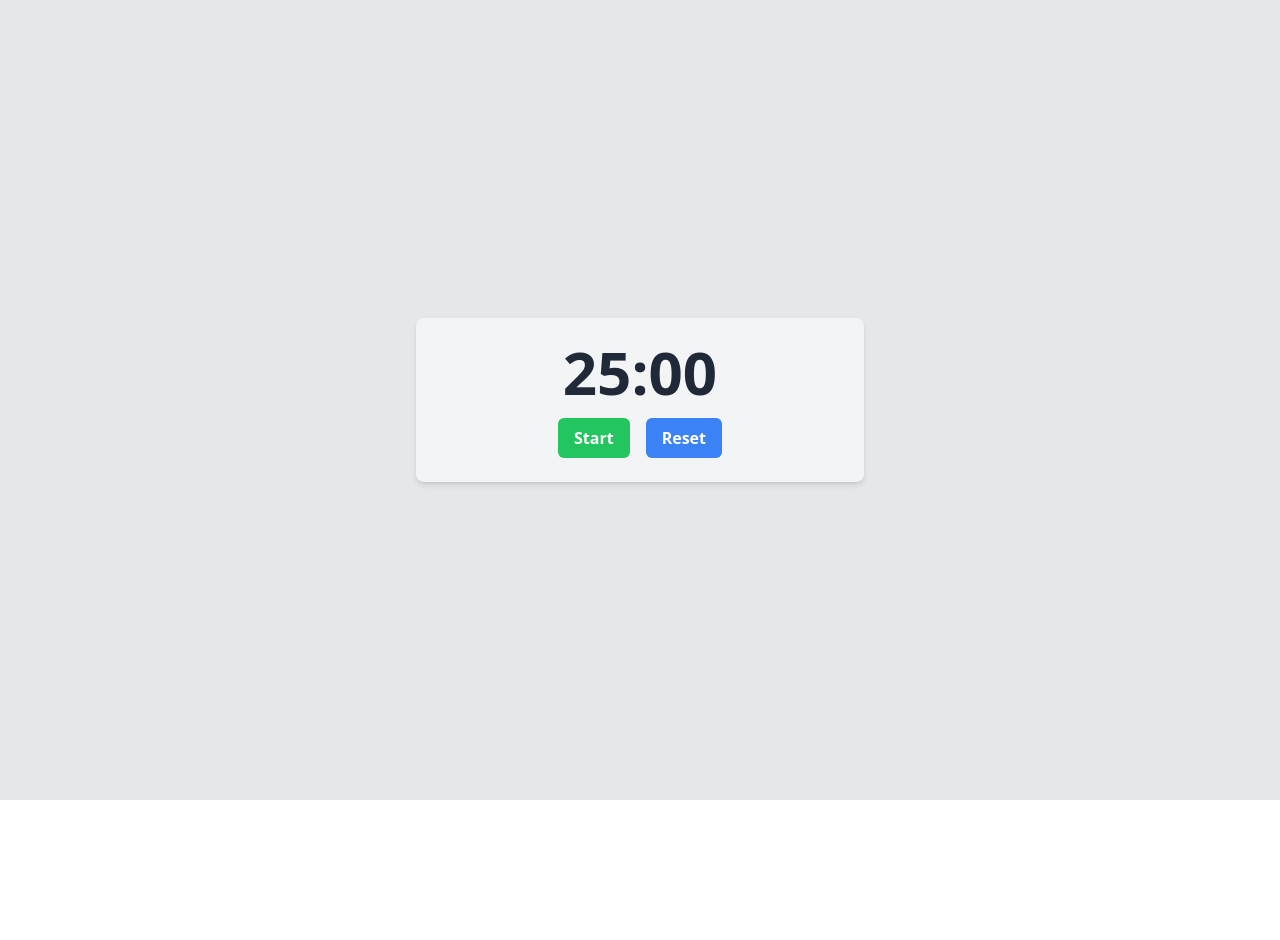
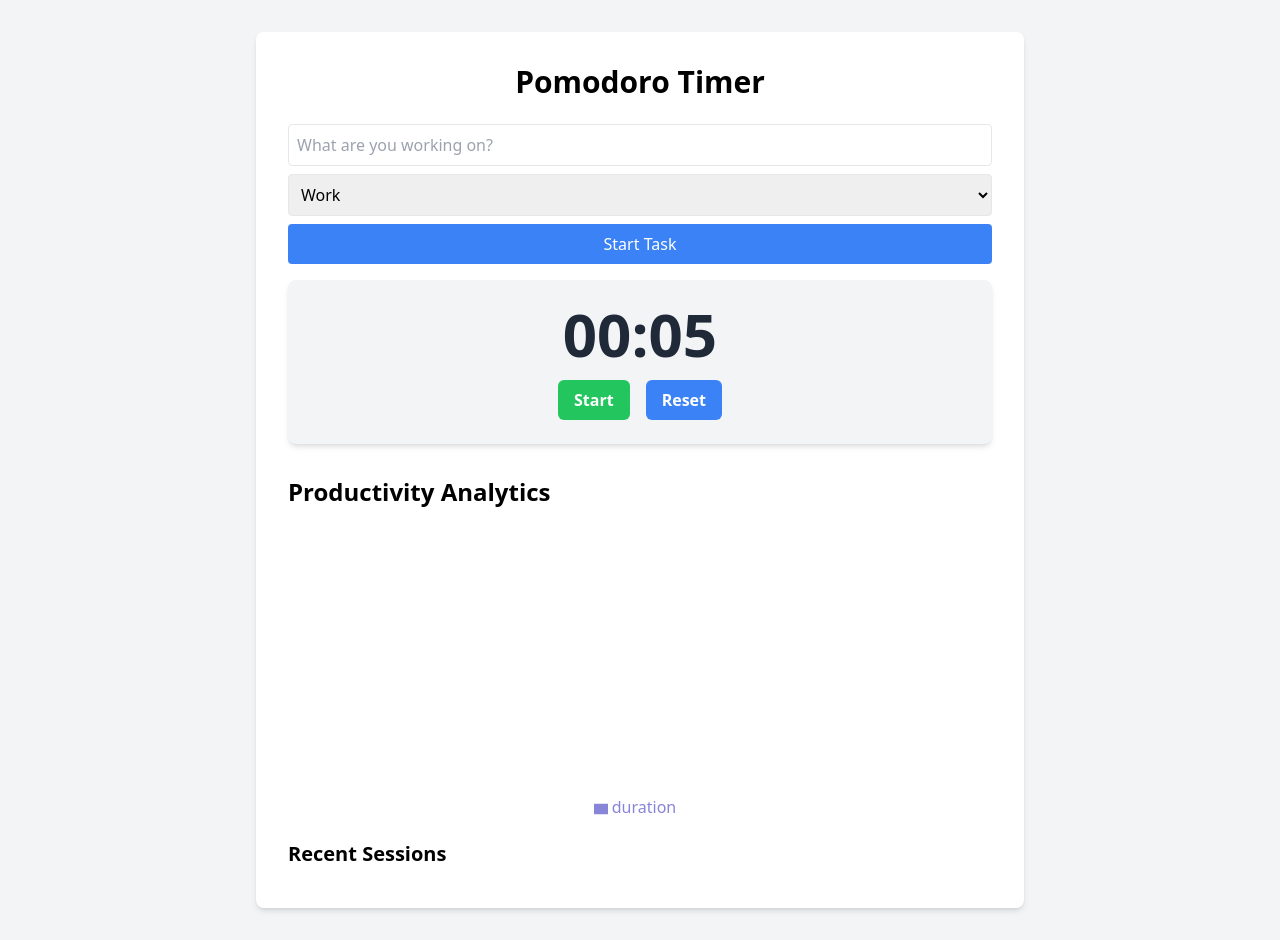
Before and after one commit to AndresPaulino/pomodoro-timer, a React (Create React App) app: page / in a window 1280 px wide. Before the commit the page ends 800 px from the top, so only its background shows below. Built offline with nearby package versions, Linux system fonts and the light colour scheme.

Commit message:
Genertate the page with pomodoro timer

```diff
--- a/src/App.tsx
+++ b/src/App.tsx
@@ -1,13 +1,43 @@
-import React from 'react';
+import React, { useState } from 'react';
 import { ToastContainer } from 'react-toastify';
 import 'react-toastify/dist/ReactToastify.css';
 import Timer from './components/Timer';
+import TaskInput from './components/TaskInput';
+import Analytics from './components/Analytics';
+import useProductivityData from './hooks/useProductivityData';
 
 const App: React.FC = () => {
+  const [currentTask, setCurrentTask] = useState<{ task: string; category: string } | null>(null);
+  const { sessions, addSession } = useProductivityData();
+
+  const handleTaskStart = (task: string, category: string) => {
+    setCurrentTask({ task, category });
+  };
+
+  const handleTimerComplete = (duration: number) => {
+    if (currentTask) {
+      addSession({
+        task: currentTask.task,
+        category: currentTask.category,
+        duration,
+      });
+      setCurrentTask(null);
+    }
+  };
+
   return (
-    <div className='min-h-screen bg-gray-200 flex items-center justify-center'>
-      <div className='max-w-md w-full'>
-        <Timer initialTime={1500} />
+    <div className='min-h-screen bg-gray-100 py-8'>
+      <div className='max-w-3xl mx-auto bg-white p-8 rounded-lg shadow-md'>
+        <h1 className='text-3xl font-bold mb-6 text-center'>Pomodoro Timer</h1>
+        <TaskInput onTaskStart={handleTaskStart} />
+        {currentTask && (
+          <div className='mb-4 text-center'>
+            <p className='font-semibold'>Current Task: {currentTask.task}</p>
+            <p className='text-gray-600'>Category: {currentTask.category}</p>
+          </div>
+        )}
+        <Timer initialTime={5} onComplete={(duration) => handleTimerComplete(duration)} />
+        <Analytics sessions={sessions} />
         <ToastContainer />
       </div>
     </div>
--- a/src/components/Timer.tsx
+++ b/src/components/Timer.tsx
@@ -3,28 +3,31 @@ import { toast } from 'react-toastify';
 
 interface TimerProps {
   initialTime: number;
-  onComplete?: () => void;
+  onComplete: (duration: number) => void;
 }
 
 const Timer: React.FC<TimerProps> = ({ initialTime, onComplete }) => {
   const [time, setTime] = useState<number>(initialTime);
   const [isActive, setIsActive] = useState<boolean>(false);
+  const [elapsedTime, setElapsedTime] = useState<number>(0);
 
   useEffect(() => {
     let interval: NodeJS.Timeout | null = null;
     if (isActive && time > 0) {
       interval = setInterval(() => {
         setTime((prevTime) => prevTime - 1);
+        setElapsedTime((prevElapsed) => prevElapsed + 1);
       }, 1000);
     } else if (time === 0) {
       if (interval) clearInterval(interval);
       toast.success('Pomodoro session completed!');
-      if (onComplete) onComplete();
+      onComplete(elapsedTime);
+      setElapsedTime(0);
     }
     return () => {
       if (interval) clearInterval(interval);
     };
-  }, [isActive, time, onComplete]);
+  }, [isActive, time, onComplete, elapsedTime]);
 
   const toggleTimer = (): void => {
     setIsActive(!isActive);
```
